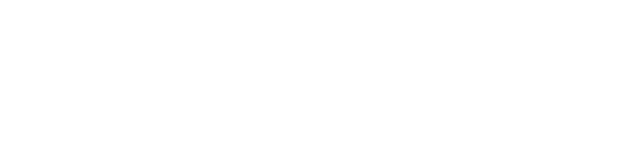
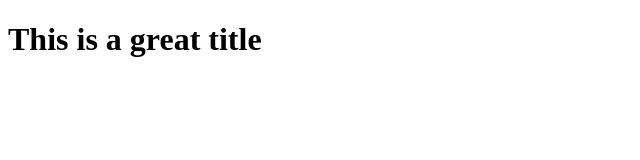
Before and after one commit to mebwel/githubCpanel, a plain HTML site: page index.html in a window 1280 px wide. Shown: the whole page, without its empty margins (0-640 px from the left). Drawn offline with Linux system fonts and the light colour scheme.

Commit message:
second commit

```diff
--- a/index.html
+++ b/index.html
@@ -7,6 +7,7 @@
     <meta name="viewport" content="width=device-width, initial-scale=1.0">
     <title>Document</title>
 </head>
+<h1>This is a great title</h1>
 
 <body>
 
```
